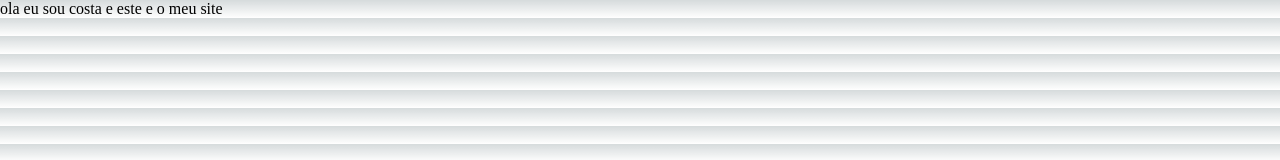
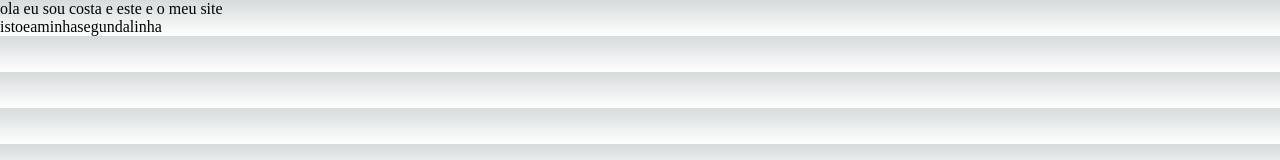
Before and after one commit to jcostadev23/obras, a Next.js app: page / in a window 1280 px wide. Shown: the top 160 px of the page. Built offline with nearby package versions, Linux system fonts and the light colour scheme.

Commit message:
segunda linha

```diff
--- a/pages/index.tsx
+++ b/pages/index.tsx
@@ -9,6 +9,7 @@ export default function Home() {
   return (
     <>
  ola eu sou costa e este e o meu site
+ <div>istoeaminhasegundalinha</div>
     </>
   )
 }
```
